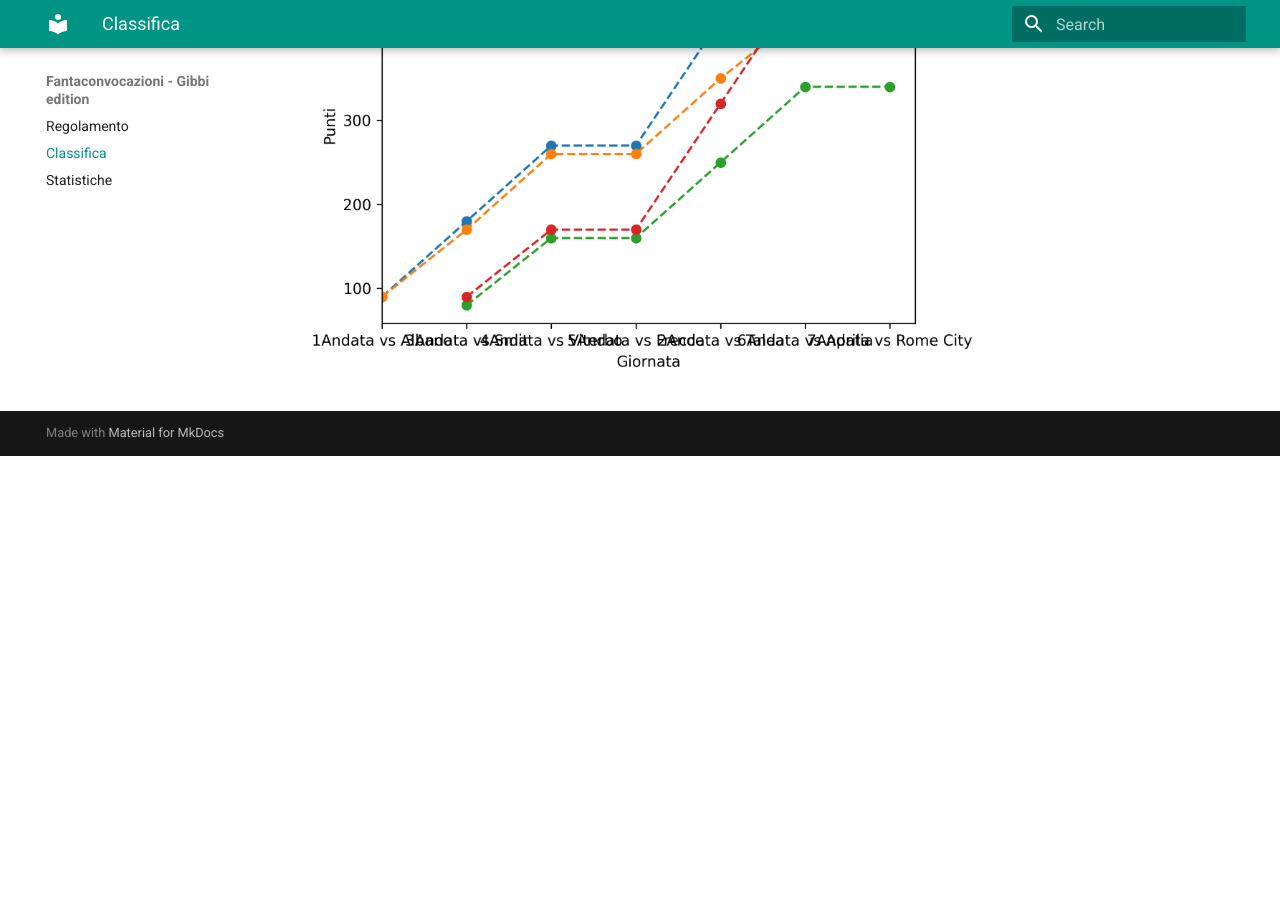
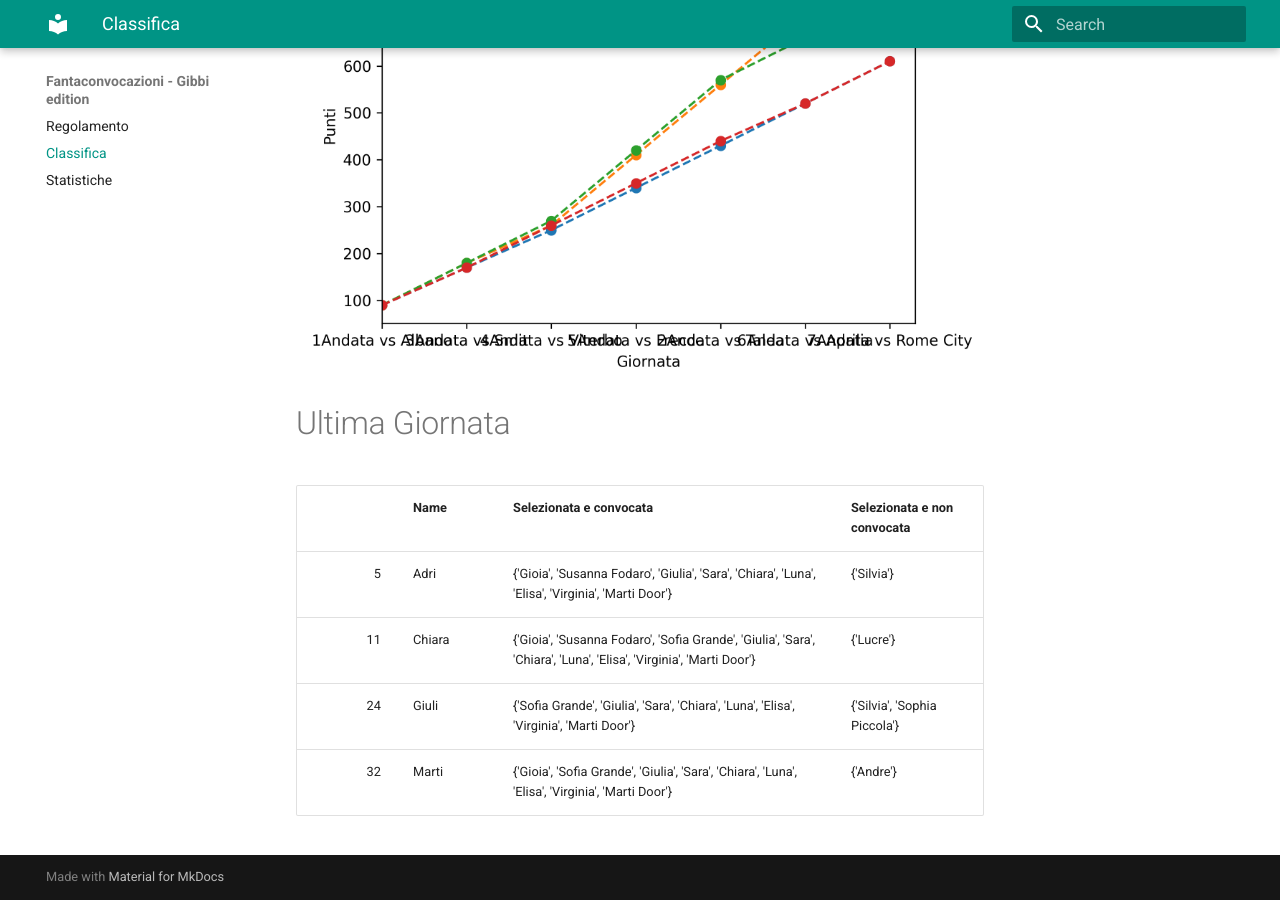
Before and after one commit to martinig94/fantagibbi, an MkDocs documentation site: the page built from docs/Classifica.md, in a window 1280 px wide and 900 px high, scrolled down 699 px. Built offline with MkDocs 1.6.1 and Material for MkDocs 9.7.7, drawn with Linux system fonts in a browser that asks for light colours; before the commit the page ends 1155 px from its top, so only the background shows below that; some of the changed text lies outside the part shown.

Commit message:
feat: add tabella errori

```diff
--- a/docs/Classifica.md
+++ b/docs/Classifica.md
@@ -1,14 +1,24 @@
 # Vedi qua la classifica aggiornata
-<!-- START_TABLE -->
+<!-- START_TABLE RANKING -->
 | Name   |   point |
 |:-------|--------:|
-| Giuli  |     510 |
-| Chiara |     470 |
-| Marti  |     430 |
-| Adri   |     340 |
-<!-- END_TABLE -->
+| Chiara |     860 |
+| Giuli  |     740 |
+| Adri   |     610 |
+| Marti  |     610 |
+<!-- END_TABLE RANKING -->
 
 [Scarica classifica](data/ranking.csv)
 # Andamento Punteggio
 
 ![alt text](images/trend_points.png)
+
+# Ultima Giornata
+<!-- START_TABLE CORRECT -->
+|    | Name   | Selezionata e convocata                                                                                            | Selezionata e non convocata   |
+|---:|:-------|:-------------------------------------------------------------------------------------------------------------------|:------------------------------|
+|  5 | Adri   | {'Gioia', 'Susanna Fodaro', 'Giulia', 'Sara', 'Chiara', 'Luna', 'Elisa', 'Virginia', 'Marti Door'}                 | {'Silvia'}                    |
+| 11 | Chiara | {'Gioia', 'Susanna Fodaro', 'Sofia Grande', 'Giulia', 'Sara', 'Chiara', 'Luna', 'Elisa', 'Virginia', 'Marti Door'} | {'Lucre'}                     |
+| 24 | Giuli  | {'Sofia Grande', 'Giulia', 'Sara', 'Chiara', 'Luna', 'Elisa', 'Virginia', 'Marti Door'}                            | {'Silvia', 'Sophia Piccola'}  |
+| 32 | Marti  | {'Gioia', 'Sofia Grande', 'Giulia', 'Sara', 'Chiara', 'Luna', 'Elisa', 'Virginia', 'Marti Door'}                   | {'Andre'}                     |
+<!-- END_TABLE CORRECT -->
--- a/md_utils.py
+++ b/md_utils.py
@@ -1,14 +1,14 @@
 from datetime import datetime
 import re
 
-def update_table_in_file(file_path, markdown_table):
+def update_table_in_file(file_path, markdown_table, suffix:str):
     # Read existing Markdown page
     with open(f"{file_path}", "r", encoding="utf-8") as f:
         content = f.read()
 
     # Replace section between markers
     new_content = re.sub(
-        r"(<!-- START_TABLE -->)(.*?)(<!-- END_TABLE -->)",
+        rf"(<!-- START_TABLE {suffix} -->)(.*?)(<!-- END_TABLE {suffix} -->)",
         f"\\1\n{markdown_table}\n\\3",
         content,
         flags=re.DOTALL
```
Also changed, not shown: data_utils.py (+17 -0 lines), docs/Stats.md (+5 -2 lines), docs/data/ranking.csv (+4 -4 lines), main.py (+7 -1 lines), docs/images/most_selected_coach.png, docs/images/most_selected_players.png, docs/images/trend_points.png.
